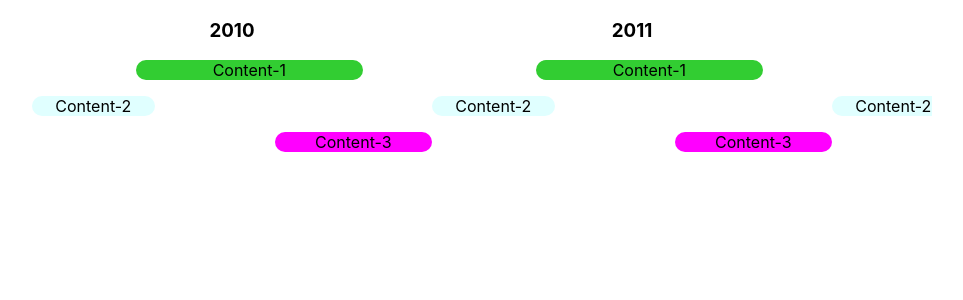
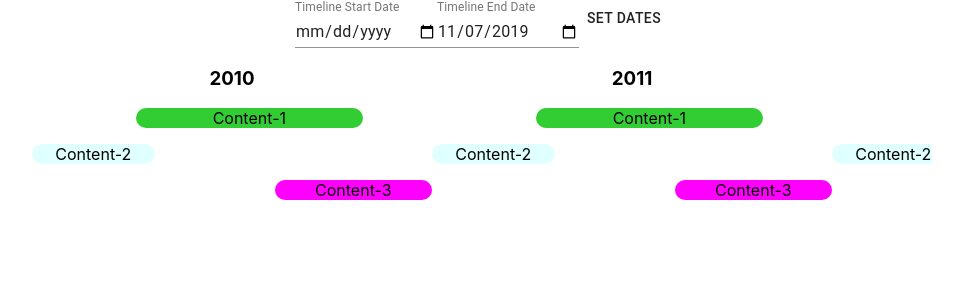
Before and after one commit to KKubesh/multipotentialife, a React (Create React App) app: page / in a window 1280 px wide. Shown: the top 300 px of the page, without its empty margins (158-1121 px from the left). Built offline with nearby package versions, Linux system fonts and the light colour scheme.

Commit message:
updated readme and started messing with moment for dynamic variables.

```diff
--- a/src/components/MainContainer.tsx
+++ b/src/components/MainContainer.tsx
@@ -2,6 +2,8 @@ import * as React from "react";
 import { OneYear } from "./OneYear";
 import '../App.css';
 import moment from "moment";
+import TextField from '@material-ui/core/TextField';
+import { Button } from "@material-ui/core";
 
 const testData = [{
   job_title: "Farmer",
@@ -28,13 +30,62 @@ const monthFunction = (startDate: string, endDate: string) => {
   console.log(output02);
 }
 
+const setDates = (formData: any) => {
+  console.log(Math.floor(moment(formData.endDate).diff(moment(formData.startDate), 'months', true)));
+  console.log(formData);
+}
+
 const MainContainer: React.FunctionComponent = () => {
   monthFunction(testData[0].timeline.startDate, testData[0].timeline.endDate)
+
+  const [formData, setFormData] = React.useState({
+    startDate: "",
+    endDate: moment().format('YYYY-MM-DD')
+  });
+
+  const updateFormData = (event: any) => {
+    console.log(event.target.value);
+    setFormData({
+      ...formData,
+      [event.target.name]: event.target.value
+    });
+  }
+
+
+
   return (
-    <div className="MainContainer">
-      <OneYear year={"2010"} jobs={testData}/>
-      <OneYear year={"2011"} jobs={testData}/>
-      <OneYear year={"2012"} jobs={testData}/>
+    <div>
+      <form noValidate>
+        <TextField
+          id="startDate"
+          name="startDate"
+          label="Timeline Start Date"
+          type="date"
+          InputLabelProps={{
+            shrink: true,
+          }}
+          onChange={e => updateFormData(e)}
+        />
+        <TextField
+          id="endDate"
+          name="endDate"
+          label="Timeline End Date"
+          type="date"
+          defaultValue={moment().format('YYYY-MM-DD')}
+          InputLabelProps={{
+            shrink: true,
+          }}
+          onChange={e => updateFormData(e)}
+        />
+        <Button onClick={() => setDates(formData)}>
+          Set Dates
+        </Button>
+      </form>
+      <div className="MainContainer">
+        <OneYear year={"2010"} jobs={testData}/>
+        <OneYear year={"2011"} jobs={testData}/>
+        <OneYear year={"2012"} jobs={testData}/>
+      </div>
     </div>
   );
 };
```
Also changed, not shown: 1 other file (tests, documents, lock files or other folders).
